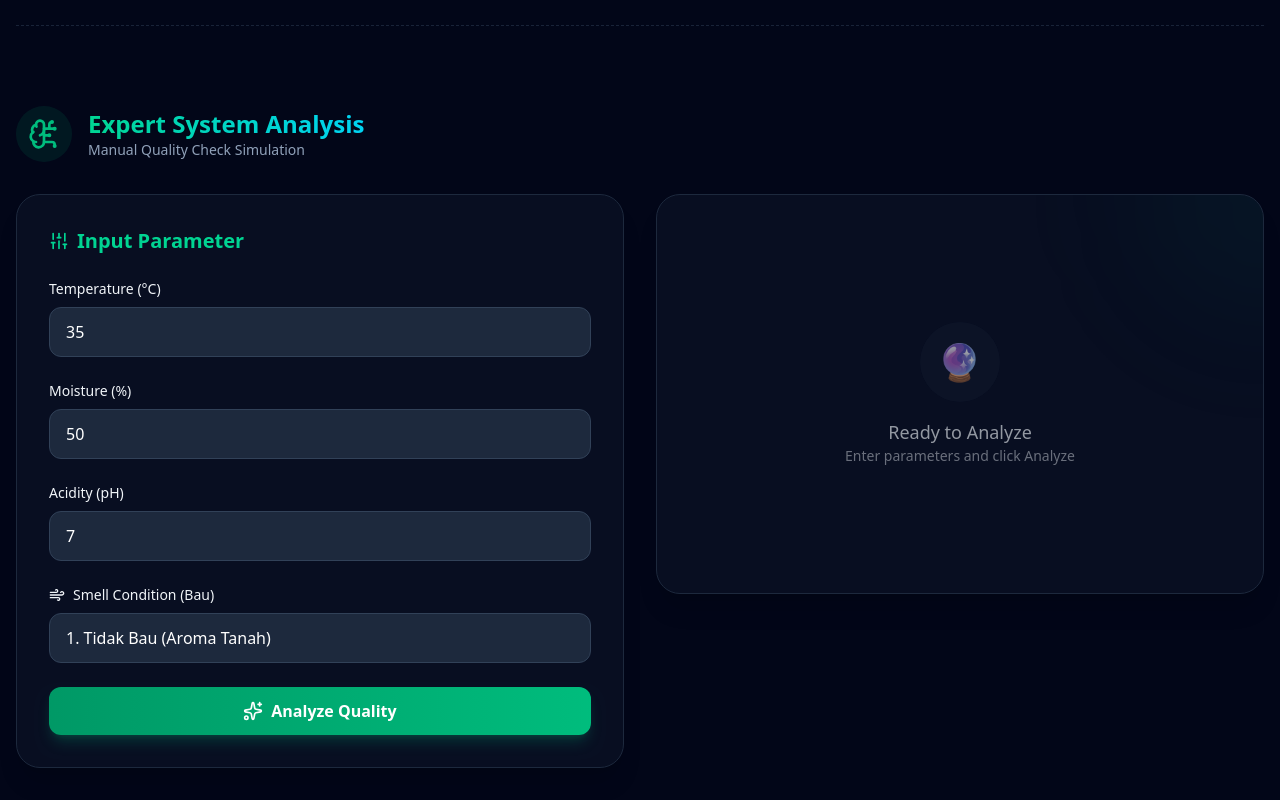
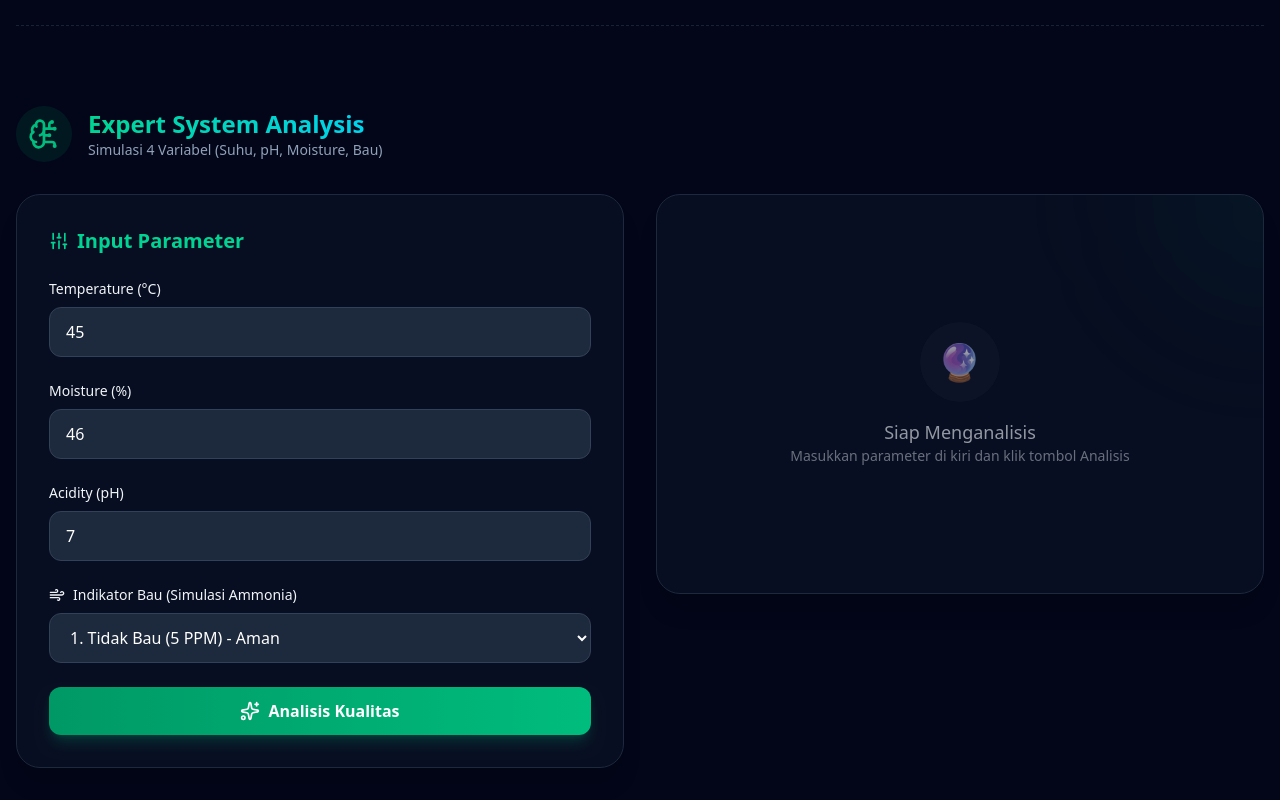
Before and after one commit to komposmonitor-sys/Monitoring-Kompos, a React (Vite) app in the folder KOMPOS_SYSTEM/: page / in a window 1280 px wide. Shown: the part 1279-2079 px from the top of the page. Built offline with nearby package versions, Linux system fonts and the light colour scheme; no server answers; the database is empty.

Commit message:
Update ExpertSystem.jsx

```diff
--- a/KOMPOS_SYSTEM/src/components/ExpertSystem.jsx
+++ b/KOMPOS_SYSTEM/src/components/ExpertSystem.jsx
@@ -1,16 +1,16 @@
+import clsx from 'clsx';
+import { BrainCircuit, Sliders, Sparkles, Wind } from 'lucide-react';
 import React, { useState } from 'react';
-import { Sliders, Sparkles, BrainCircuit, Wind, Activity } from 'lucide-react';
-import clsx from 'clsx';
+// Pastikan file logic ini juga diperbarui (lihat di bawah)
 import { calculateFuzzy } from '../utils/fuzzyLogic';
 
 export default function ExpertSystem({ isDark }) {
-    // Manual inputs only
+    // State Input Manual
     const [inputs, setInputs] = useState({
-        suhu: 35,
-        kelembapan: 50,
-        ph: 7.0,
-        // ammonia: 0, // Removed from UI as requested
-        bau: 1.5 // Default: Tidak Bau (1.5)
+        suhu: 45,       // Default Ideal
+        kelembapan: 46, // Default Sedang
+        ph: 7.0,        // Default Netral
+        bau: 5          // Default Tidak Bau (5 PPM)
     });
 
     const [result, setResult] = useState(null);
@@ -25,34 +25,35 @@ export default function ExpertSystem({ isDark }) {
         setLoading(true);
         setResult(null);
 
-        // Simulate calculation delay for effect
+        // Simulasi delay agar terlihat seperti berpikir
         setTimeout(() => {
+            // Panggil fungsi logic JS (Mirip dengan Python)
             const res = calculateFuzzy(
                 inputs.suhu,
+                inputs.kelembapan,
                 inputs.ph,
-                inputs.kelembapan,
-                0, // Default Ammonia to 0 since we removed the input
-                inputs.bau
+                inputs.bau // Input ke-4 (Bau/Ammonia)
             );
+
             setResult(res);
             setLoading(false);
         }, 800);
     };
 
-    // Color Logic
+    // Helper Warna Label
     const getColor = (label) => {
         if (!label) return "text-slate-500";
-        if (label.includes('Buruk')) return "text-red-500";
-        if (label.includes('Sedang')) return "text-amber-500";
-        if (label.includes('Baik')) return "text-emerald-400";
-        // Sangat Baik
-        return "text-emerald-500";
+        if (label.includes('BURUK')) return "text-red-500";
+        if (label.includes('SEDANG')) return "text-amber-500";
+        if (label.includes('SANGAT BAIK')) return "text-emerald-500";
+        return "text-emerald-400"; // BAIK
     };
 
     const resultColor = result ? getColor(result.label) : "";
 
     return (
         <div className="mt-12 animate-fade-in-up">
+            {/* --- HEADER --- */}
             <div className="flex flex-col md:flex-row items-center justify-between gap-6 mb-8">
                 <div className="flex items-center gap-4">
                     <div className="bg-emerald-500/10 p-3 rounded-full">
@@ -63,7 +64,7 @@ export default function ExpertSystem({ isDark }) {
                             Expert System Analysis
                         </h2>
                         <p className={clsx("text-sm", isDark ? "text-slate-400" : "text-slate-500")}>
-                            Manual Quality Check Simulation
+                            Simulasi 4 Variabel (Suhu, pH, Moisture, Bau)
                         </p>
                     </div>
                 </div>
@@ -71,7 +72,7 @@ export default function ExpertSystem({ isDark }) {
 
             <div className="grid grid-cols-1 md:grid-cols-2 gap-8 items-start">
 
-                {/* INPUT FORM */}
+                {/* --- INPUT FORM --- */}
                 <div className={clsx(
                     "rounded-3xl p-8 shadow-xl border transition-all relative",
                     isDark ? "bg-slate-900/50 border-slate-800" : "bg-white border-slate-200"
@@ -82,92 +83,87 @@ export default function ExpertSystem({ isDark }) {
                     </h3>
 
                     <form onSubmit={handleAnalyze} className="space-y-6">
-                        {/* Suhu */}
+                        {/* 1. Suhu */}
                         <div className="space-y-2">
                             <label className="text-sm font-medium block">Temperature (°C)</label>
                             <input
                                 type="number"
-                                min="0" max="100" step="any" // Changed to 'any' for decimals
+                                min="0" max="100" step="0.1"
                                 value={inputs.suhu}
                                 onChange={(e) => handleInput('suhu', e.target.value)}
                                 className={clsx(
-                                    "w-full px-4 py-3 rounded-xl border focus:outline-none focus:ring-2 focus:ring-emerald-500/50 transition-all cursor-pointer hover:bg-slate-50/5",
-                                    isDark ? "bg-slate-800 border-slate-700 text-white placeholder-slate-500" : "bg-slate-50 border-slate-200 text-slate-900 placeholder-slate-400"
+                                    "w-full px-4 py-3 rounded-xl border focus:outline-none focus:ring-2 focus:ring-emerald-500/50 transition-all",
+                                    isDark ? "bg-slate-800 border-slate-700 text-white" : "bg-slate-50 border-slate-200 text-slate-900"
                                 )}
-                                placeholder="Enter Temperature..."
                             />
                         </div>
 
-                        {/* Kelembapan */}
+                        {/* 2. Kelembapan */}
                         <div className="space-y-2">
                             <label className="text-sm font-medium block">Moisture (%)</label>
                             <input
                                 type="number"
-                                min="0" max="100" step="any" // Changed to 'any'
+                                min="0" max="100" step="0.1"
                                 value={inputs.kelembapan}
                                 onChange={(e) => handleInput('kelembapan', e.target.value)}
                                 className={clsx(
-                                    "w-full px-4 py-3 rounded-xl border focus:outline-none focus:ring-2 focus:ring-blue-500/50 transition-all cursor-pointer hover:bg-slate-50/5",
-                                    isDark ? "bg-slate-800 border-slate-700 text-white placeholder-slate-500" : "bg-slate-50 border-slate-200 text-slate-900 placeholder-slate-400"
+                                    "w-full px-4 py-3 rounded-xl border focus:outline-none focus:ring-2 focus:ring-blue-500/50 transition-all",
+                                    isDark ? "bg-slate-800 border-slate-700 text-white" : "bg-slate-50 border-slate-200 text-slate-900"
                                 )}
-                                placeholder="Enter Moisture..."
                             />
                         </div>
 
-                        {/* pH */}
+                        {/* 3. pH */}
                         <div className="space-y-2">
                             <label className="text-sm font-medium block">Acidity (pH)</label>
                             <input
                                 type="number"
-                                min="0" max="14" step="any" // Changed to 'any'
+                                min="0" max="14" step="0.1"
                                 value={inputs.ph}
                                 onChange={(e) => handleInput('ph', e.target.value)}
                                 className={clsx(
-                                    "w-full px-4 py-3 rounded-xl border focus:outline-none focus:ring-2 focus:ring-purple-500/50 transition-all cursor-pointer hover:bg-slate-50/5",
-                                    isDark ? "bg-slate-800 border-slate-700 text-white placeholder-slate-500" : "bg-slate-50 border-slate-200 text-slate-900 placeholder-slate-400"
+                                    "w-full px-4 py-3 rounded-xl border focus:outline-none focus:ring-2 focus:ring-purple-500/50 transition-all",
+                                    isDark ? "bg-slate-800 border-slate-700 text-white" : "bg-slate-50 border-slate-200 text-slate-900"
                                 )}
-                                placeholder="Enter pH Level..."
                             />
                         </div>
 
-                        {/* Ammonia Removed */}
-
-                        {/* Bau */}
+                        {/* 4. Bau (Simulasi Sensor Gas) */}
                         <div className="space-y-2">
                             <label className="text-sm font-medium flex items-center gap-2">
                                 <Wind size={16} />
-                                Smell Condition (Bau)
+                                Indikator Bau (Simulasi Ammonia)
                             </label>
                             <select
                                 value={inputs.bau}
                                 onChange={(e) => handleInput('bau', e.target.value)}
                                 className={clsx(
-                                    "w-full px-4 py-3 rounded-xl border focus:outline-none focus:ring-2 focus:ring-orange-500/50 transition-all appearance-none cursor-pointer hover:bg-slate-50/5",
+                                    "w-full px-4 py-3 rounded-xl border focus:outline-none focus:ring-2 focus:ring-orange-500/50 transition-all cursor-pointer",
                                     isDark ? "bg-slate-800 border-slate-700 text-white" : "bg-slate-50 border-slate-200 text-slate-900"
                                 )}
                             >
-                                <option value="1.5">1. Tidak Bau (Aroma Tanah)</option>
-                                <option value="5.0">2. Cukup Bau (Agak Menyengat)</option>
-                                <option value="9.0">3. Bau Busuk (Menyengat)</option>
+                                {/* VALUE DI SINI DISESUAIKAN DENGAN RANGE TRAPMF/TRIMF DI JS */}
+                                <option value="5">1. Tidak Bau (5 PPM) - Aman</option>
+                                <option value="30">2. Cukup Bau (30 PPM) - Peringatan</option>
+                                <option value="70">3. Bau Busuk (70 PPM) - Bahaya</option>
                             </select>
                         </div>
 
                         <button type="submit"
                             disabled={loading}
-                            className="w-full py-3 px-6 bg-gradient-to-r from-emerald-600 to-emerald-500 hover:from-emerald-500 hover:to-emerald-400 text-white font-bold rounded-xl shadow-lg shadow-emerald-500/20 transform hover:-translate-y-0.5 transition-all active:scale-95 flex items-center justify-center gap-2 disabled:opacity-50 disabled:cursor-not-allowed cursor-pointer">
+                            className="w-full py-3 px-6 bg-gradient-to-r from-emerald-600 to-emerald-500 hover:from-emerald-500 hover:to-emerald-400 text-white font-bold rounded-xl shadow-lg shadow-emerald-500/20 transform hover:-translate-y-0.5 transition-all active:scale-95 flex items-center justify-center gap-2 disabled:opacity-50">
                             <Sparkles className="w-5 h-5" />
-                            {loading ? "Calculating..." : "Analyze Quality"}
+                            {loading ? "Menghitung..." : "Analisis Kualitas"}
                         </button>
                     </form>
                 </div>
 
-                {/* RESULT CARD */}
+                {/* --- RESULT CARD --- */}
                 <div className={clsx(
                     "rounded-3xl p-8 shadow-xl border transition-all relative overflow-hidden min-h-[400px] flex flex-col items-center justify-center text-center",
                     isDark ? "bg-slate-900/50 border-slate-800" : "bg-white border-slate-200"
                 )}>
-
-                    {/* Background decoration */}
+                    {/* Background Glow */}
                     <div className="absolute top-0 right-0 w-64 h-64 bg-emerald-500/5 rounded-full blur-3xl -translate-y-1/2 translate-x-1/2 pointer-events-none"></div>
 
                     {loading && (
@@ -185,15 +181,16 @@ export default function ExpertSystem({ isDark }) {
                             <div className="w-20 h-20 rounded-full bg-slate-500/10 flex items-center justify-center mb-4 text-4xl">
                                 🔮
                             </div>
-                            <h4 className="text-lg font-medium">Ready to Analyze</h4>
+                            <h4 className="text-lg font-medium">Siap Menganalisis</h4>
                             <p className="text-sm opacity-70">
-                                Enter parameters and click Analyze
+                                Masukkan parameter di kiri dan klik tombol Analisis
                             </p>
                         </div>
                     )}
 
                     {!loading && result && (
                         <div className="space-y-8 w-full animate-in zoom-in duration-500">
+                            {/* Score Circle */}
                             <div>
                                 <h3 className="text-xs font-bold uppercase tracking-widest opacity-50 mb-4">Quality Score</h3>
                                 <div className="relative inline-flex items-center justify-center">
@@ -201,7 +198,7 @@ export default function ExpertSystem({ isDark }) {
                                         <circle cx="96" cy="96" r="88" stroke="currentColor" strokeWidth="12" fill="transparent"
                                             className={isDark ? "text-slate-800" : "text-slate-100"} />
                                         <circle cx="96" cy="96" r="88" stroke="currentColor" strokeWidth="12" fill="transparent"
-                                            strokeDasharray="553" // 2 * PI * 88
+                                            strokeDasharray="553"
                                             strokeDashoffset={553 - (553 * result.score / 100)}
                                             strokeLinecap="round"
                                             className={clsx("transition-all duration-1000 ease-out", resultColor)} />
@@ -215,21 +212,20 @@ export default function ExpertSystem({ isDark }) {
                                 </div>
                             </div>
 
+                            {/* Label Result */}
                             <div className={clsx(
                                 "rounded-2xl p-6 border",
                                 isDark ? "bg-slate-800/50 border-slate-700/50" : "bg-slate-50 border-slate-200"
                             )}>
                                 <h4 className={clsx("text-3xl font-bold mb-1", resultColor)}>{result.label}</h4>
                                 <p className="text-sm opacity-60">
-                                    Manual Fuzzy Calculation
+                                    Hasil kalkulasi Fuzzy Logic (Mamdani)
                                 </p>
                             </div>
                         </div>
                     )}
-
                 </div>
             </div>
-
         </div>
     );
 }
```
